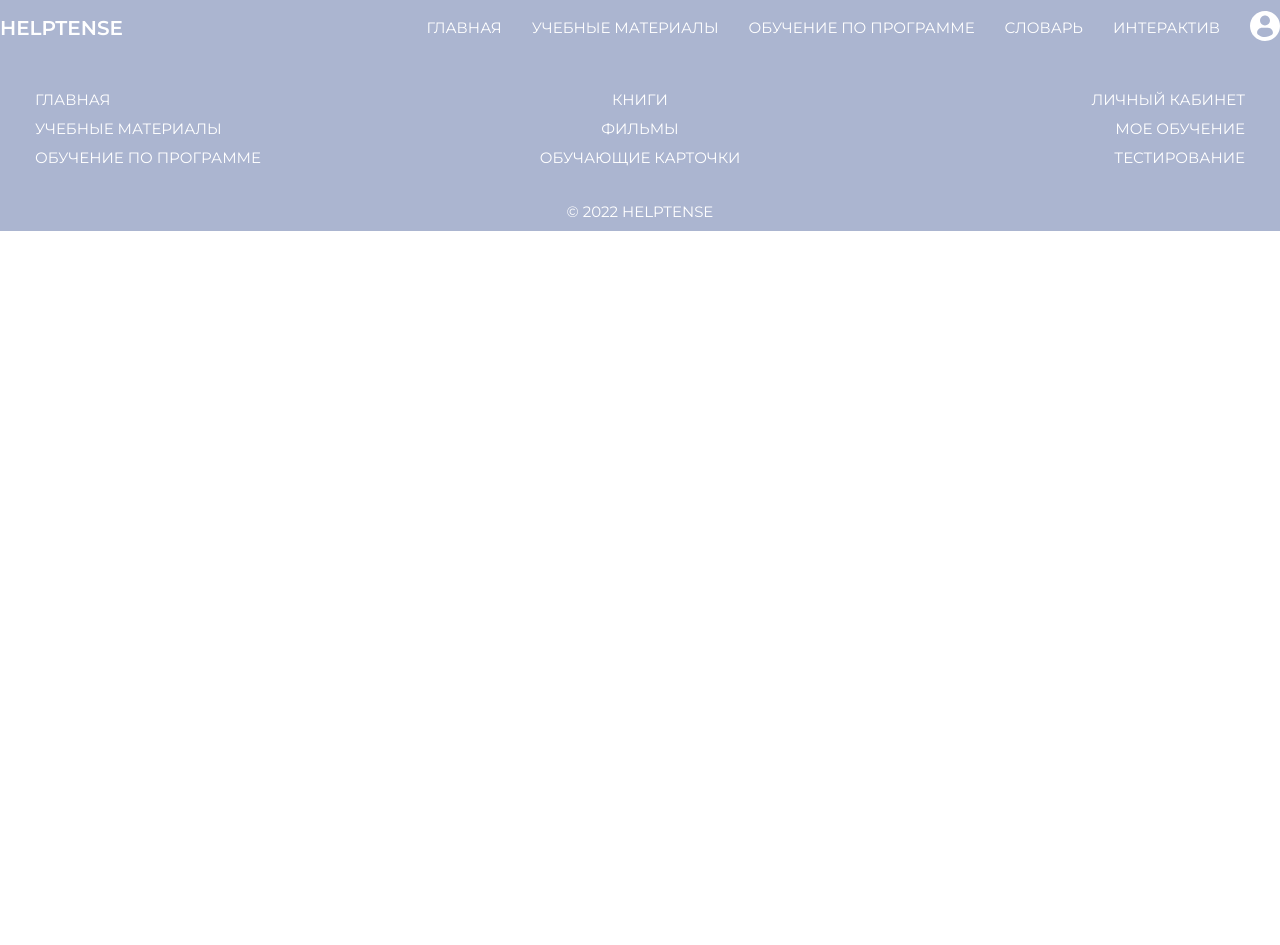
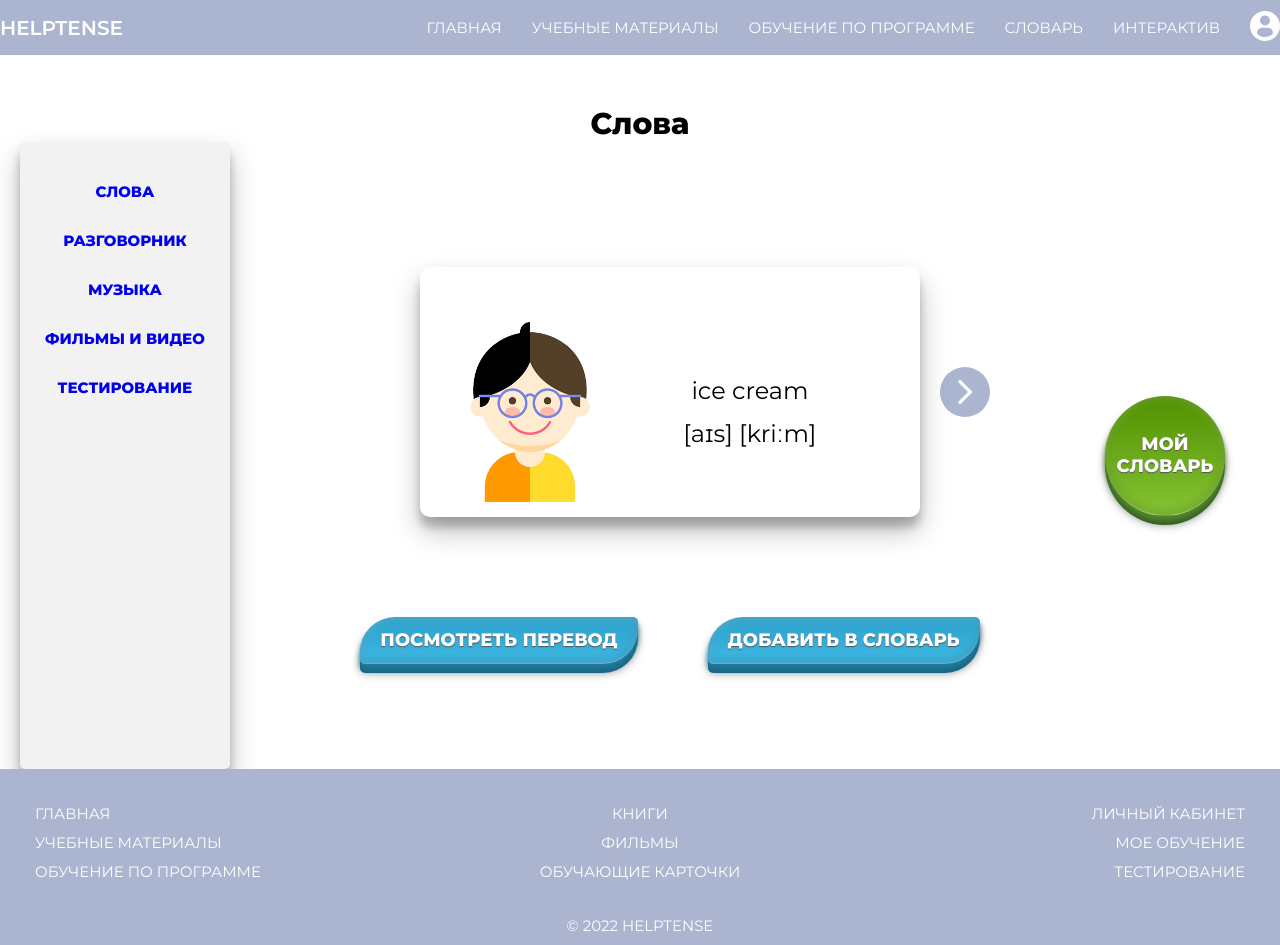
Before and after one commit to AriaTaary/language_portal, a Vue app: page /words in a window 1280 px wide. Before the commit the page ends 800 px from the top, so only its background shows below. Built offline with nearby package versions, Linux system fonts and the light colour scheme; no server answers; what vue-youtube-embed would draw is missing.

Commit message:
Исправления

```diff
--- a/src/components/Header.vue
+++ b/src/components/Header.vue
@@ -12,11 +12,11 @@
           <div class="wrpList">
             <ul class="list">
               <li class="list-item">
-                <router-link class="menuItem" to="/interactivecart" >Слова</router-link>
-                <router-link class="menuItem" to="/speaking" >Разговорник</router-link>
-                <router-link class="menuItem" to="/music" >Музыка</router-link>
-                <router-link class="menuItem" to="/videos" >Фильмы И Видео</router-link>
-                <router-link class="menuItem" to="/testing" >Тестирование</router-link>
+                <router-link to="/words" class="menuItem">Слова</router-link>
+                <router-link  to="/speaking" class="menuItem">Разговорник</router-link>
+                <router-link to="/music" class="menuItem">Музыка</router-link>
+                <router-link to="/videos" class="menuItem">Фильмы И Видео</router-link>
+                <router-link to="/testing" class="menuItem">Тестирование</router-link>
               </li>
             </ul>
           </div>
--- a/src/router/index.js
+++ b/src/router/index.js
@@ -6,10 +6,10 @@ import Authorization from '../views/Authorization.vue';
 import Registration from '../views/Registration.vue';
 import MyDictionary from '../views/MyDictionary';
 import Dictionary from '../views/Dictionary.vue';
-import InteractiveCart from '../views/InteractiveCart.vue'
-import InteractiveSpeaking from '../views/InteractiveSpeaking.vue'
+import Words from '../views/Words.vue'
+import Speaking from '../views/Speaking.vue'
 import Songs from '../views/Songs.vue'
-import InteractiveMusic from '../views/InteractiveMusic.vue'
+import Music from '../views/Music.vue'
 import TrainingPrograms from '../views/TrainingPrograms.vue'
 import Videos from '../views/Videos.vue';
 import VideoPage from '../views/VideoPage.vue';
@@ -47,14 +47,14 @@ const routes = [
     component: Profile
   },
   {
-    path: '/interactivecart',
-    name: 'InteractiveCart',
-    component: InteractiveCart
+    path: '/words',
+    name: 'Words',
+    component: Words
   },
   {
     path: '/speaking',
-    name: 'Interactivespeaking',
-    component: InteractiveSpeaking
+    name: 'Speaking',
+    component: Speaking
   },
   {
     path: '/mydictionary',
@@ -63,8 +63,8 @@ const routes = [
   },
   {
     path: '/music',
-    name: 'InteractiveMusic',
-    component: InteractiveMusic
+    name: 'Music',
+    component: Music
   },
   {
     path: '/articles',
--- a/src/views/InteractiveMusic.vue
+++ b/src/views/Music.vue
@@ -61,7 +61,7 @@ import musicList from '@/db/musicList.json'
 
 export default {
   components: { VNavLeft },
-    name: 'InteractiveMusic',
+    name: 'Music',
 
     data() {
         return {
--- a/src/views/InteractiveSpeaking.vue
+++ b/src/views/Speaking.vue
@@ -18,7 +18,7 @@
                             {{item.translation}}
                         </div>
                     </div>
-                    <div class="list-words" v-show="!show">
+                    <div class="list-words" v-show="show">
                         <h2>{{this.currentTheme.translation}}</h2>
                         <div
                         v-for="item in searchResult"
@@ -48,13 +48,13 @@ import themespharases from '@/db/themespharases'
 
 export default {
   components: { VNavLeft },
-    name: 'Interactivespeaking',
+    name: 'Speaking',
 
 data() {
     return {
         phraseslist:phrases,
         themesArray:themespharases,
-        show: false,
+        show: true,
         currentTheme:[],
         searchResult:[],
     };
@@ -64,7 +64,6 @@ methods: {
         speechSynthesis.speak(new SpeechSynthesisUtterance(word));
     },
     toActivateTheme(item) {
-        console.log(item);
         this.currentTheme = item;
         this.sortByTheme();
     },
--- a/src/views/InteractiveCart.vue
+++ b/src/views/Words.vue
@@ -55,7 +55,7 @@ import VNavLeft from '../components/v-nav-left'
 import dictionary from '@/db/dictionary'
 export default {
   components: { VNavLeft },
-  name: 'InteractiveCart',
+  name: 'Words',
   data () {
     return {
       words: dictionary,
@@ -97,7 +97,7 @@ export default {
       document.getElementById("nextWord").classList.remove('hide')
     }
   },
-  created() {
+  beforeMount() {
     this.randomWord= this.words[Math.floor(Math.random() * this.words.length)];
     this.newDictionary.push(this.randomWord);
   }
```
